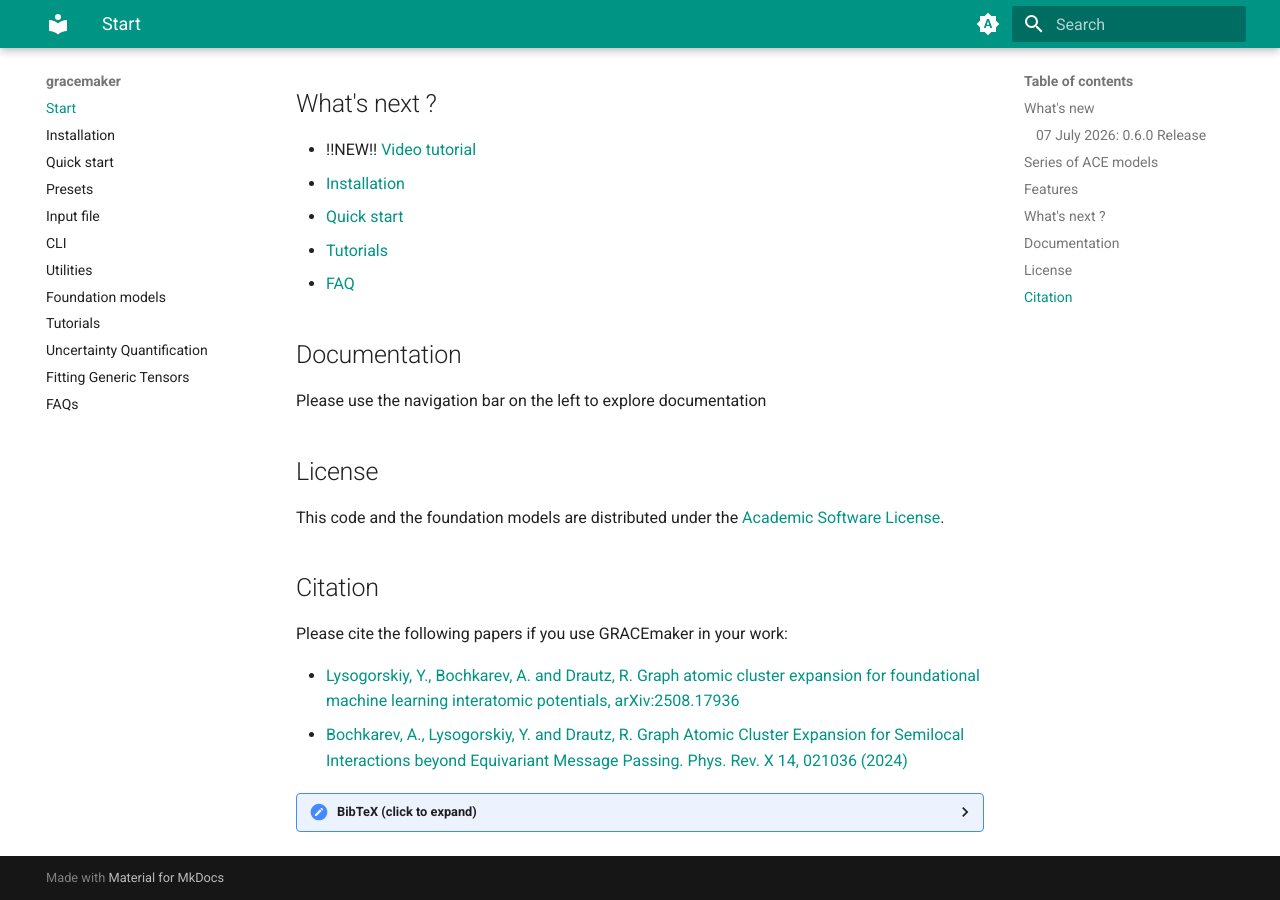
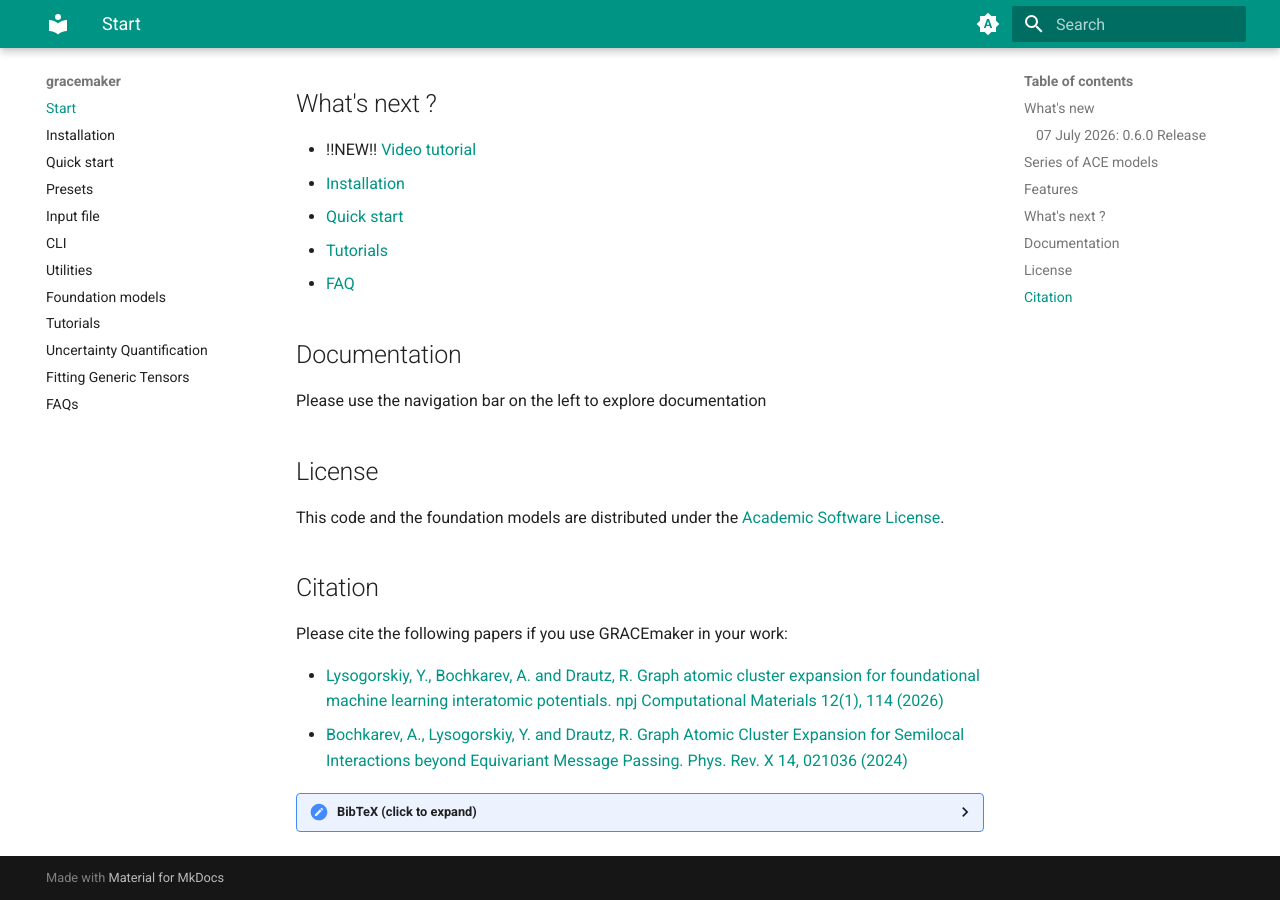
Before and after one commit to ICAMS/grace-tensorpotential, an MkDocs documentation site: the page built from docs/index.md, in a window 1280 px wide and 900 px high, scrolled down 1972 px. Built offline with MkDocs 1.6.1 and Material for MkDocs 9.7.7, drawn with Linux system fonts in a browser that asks for light colours.

Commit message:
docs: cite the published npj Comput. Mater. version of the GRACE-FM paper
Replace the arXiv:2508.17936 preprint citation with npj Computational
Materials 12(1), 114 (2026) in the README (reference and BibTeX entry) and on
the documentation landing page.

Co-Authored-By: Claude Opus 5 <noreply@anthropic.com>
Claude-Session: https://claude.ai/code/session_017yByUFgshfVswSi5Yo6HJH

```diff
--- a/docs/index.md
+++ b/docs/index.md
@@ -65,7 +65,7 @@ This code and the foundation models are distributed under the [Academic Software
 
 Please cite the following papers if you use GRACEmaker in your work:
 
-- [Lysogorskiy, Y., Bochkarev, A. and Drautz, R. Graph atomic cluster expansion for foundational machine learning interatomic potentials, arXiv:2508.17936](https://arxiv.org/abs/2508.17936)
+- [Lysogorskiy, Y., Bochkarev, A. and Drautz, R. Graph atomic cluster expansion for foundational machine learning interatomic potentials. npj Computational Materials 12(1), 114 (2026)](https://www.nature.com/articles/s41524-026-01979-1)
 - [Bochkarev, A., Lysogorskiy, Y. and Drautz, R. Graph Atomic Cluster Expansion for Semilocal Interactions beyond Equivariant Message Passing. Phys. Rev. X 14, 021036 (2024)](https://journals.aps.org/prx/abstract/10.1103/PhysRevX.14.021036)
 
 
```
Also changed, not shown: README.md (+9 -4 lines).
